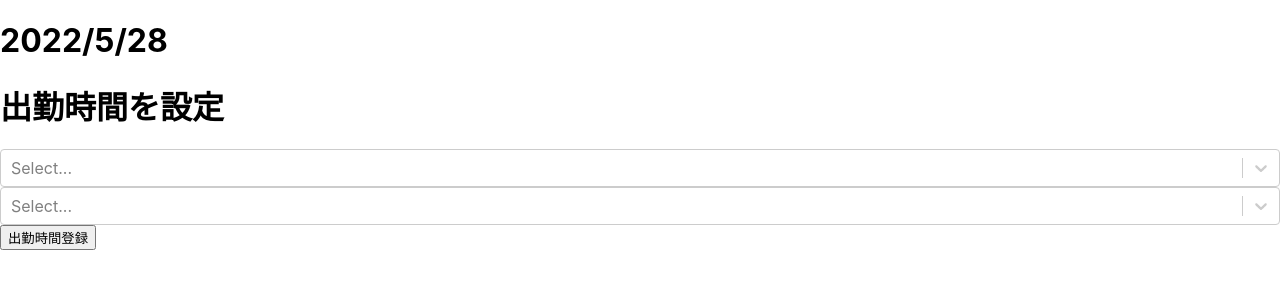
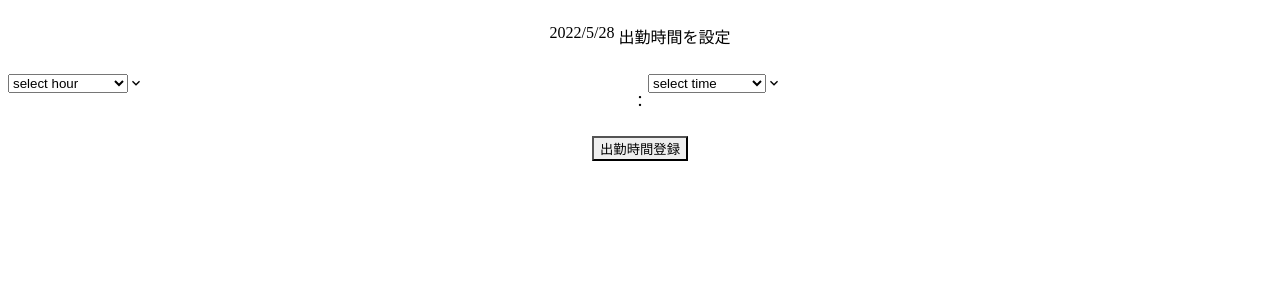
Before and after one commit to sanamaruDev/react-practice, a React (Create React App) app: page /attendance in a window 1280 px wide. Shown: the top 300 px of the page. Built offline with nearby package versions, Linux system fonts and the light colour scheme.

Commit message:
chakra ui 導入

```diff
--- a/package.json
+++ b/package.json
@@ -3,6 +3,9 @@
   "version": "0.1.0",
   "private": true,
   "dependencies": {
+    "@chakra-ui/react": "^2.2.1",
+    "@emotion/react": "^11.9.3",
+    "@emotion/styled": "^11.9.3",
     "@testing-library/jest-dom": "^5.16.4",
     "@testing-library/react": "^13.3.0",
     "@testing-library/user-event": "^13.5.0",
@@ -10,11 +13,11 @@
     "@types/node": "^16.11.41",
     "@types/react": "^18.0.14",
     "@types/react-dom": "^18.0.5",
+    "framer-motion": "^6.3.16",
     "react": "^18.2.0",
     "react-dom": "^18.2.0",
     "react-router-dom": "^6.3.0",
     "react-scripts": "5.0.1",
-    "react-select": "^5.3.2",
     "typescript": "^4.7.4",
     "web-vitals": "^2.1.4"
   },
--- a/src/App.tsx
+++ b/src/App.tsx
@@ -1,20 +1,14 @@
 import { Link } from "react-router-dom";
+import { Box } from "@chakra-ui/react";
 
 import './App.css';
 
-function App() {
+export const App = () => {
   return (
-    <div className="App">
-        <div>
-          <Link to="/attendance">出勤時間登録</Link>
-          <br/>
-          <Link to="/leaving">退勤時間登録</Link>
-          <br/>
-          <Link to="/workingtimelist">一覧表示</Link>
-          <br/>
-      </div>
-    </div>
+    <Box justifyContent="center" margin="8">
+      <Link to="/attendance">出勤時間登録</Link>
+      <Link to="/leaving">退勤時間登録</Link>
+      <Link to="/workingtimelist">一覧表示</Link>
+    </Box>
   );
-}
-
-export default App;
+};
--- a/src/pages/Attendance.tsx
+++ b/src/pages/Attendance.tsx
@@ -1,33 +1,36 @@
-import Select from 'react-select';
-
-const optionsHours = [
-    { value: '08', label: '08' },
-    { value: '09', label: '09' },
-    { value: '10', label: '10' },
-    { value: '11', label: '11' },
-    { value: '12', label: '12' },
-    { value: '13', label: '13' },
-    { value: '14', label: '14' },
-    { value: '15', label: '15' }
-];
-
-const optionsTimes = [
-    { value: '00', label: '00' },
-    { value: '15', label: '15' },
-    { value: '30', label: '30' },
-    { value: '45', label: '45' }
-];
+import { Box, Text, Select, Button } from "@chakra-ui/react"
 
 const today = new Date();
 
 export const Attendance = () => {
     return (
         <div>
-            <h1>{today.getFullYear() + "/" + today.getMonth() + "/" + today.getDate()}</h1>
-            <h1>出勤時間を設定</h1>
-            <Select options={optionsHours}/>
-            <Select options={optionsTimes}/>
-            <button>出勤時間登録</button>
+            <Box display="flex" justifyContent="center" margin="8">
+                <Text fontSize='3xl' fontFamily="Meiryo" marginInline="2">{today.getFullYear() + "/" + today.getMonth() + "/" + today.getDate()}</Text>
+                <Text fontSize='3xl' fontFamily="Meiryo" marginInline="2">出勤時間を設定</Text>
+            </Box>
+            <Box display="flex" justifyContent="center" margin="8">
+                <Select placeholder='select hour'>
+                    <option value='08'>08</option>
+                    <option value='09'>09</option>
+                    <option value='10'>10</option>
+                    <option value='11'>11</option>
+                    <option value='12'>12</option>
+                    <option value='13'>13</option>
+                    <option value='14'>14</option>
+                    <option value='15'>15</option>
+                </Select>
+                <Text fontSize="3xl">：</Text>
+                <Select placeholder='select time'>
+                    <option value='00'>00</option>
+                    <option value='15'>15</option>
+                    <option value='30'>30</option>
+                    <option value='45'>45</option>
+                </Select>
+            </Box>
+            <Box display="flex" justifyContent="center" margin="8">
+                <Button>出勤時間登録</Button>
+            </Box>
         </div>
     );
 };
--- a/src/pages/Leaving.tsx
+++ b/src/pages/Leaving.tsx
@@ -1,29 +1,4 @@
-import Select from "react-select";
-
-const optionsHours = [
-    { value: '12', label: '12' },
-    { value: '13', label: '13' },
-    { value: '14', label: '14' },
-    { value: '15', label: '15' },
-    { value: '16', label: '16' },
-    { value: '17', label: '17' },
-    { value: '18', label: '18' },
-    { value: '19', label: '19' },
-    { value: '20', label: '20' },
-    { value: '21', label: '21' },
-    { value: '22', label: '22' },
-    { value: '23', label: '23' },
-    { value: '24', label: '24' },
-    { value: '25', label: '25' },
-    { value: '26', label: '26' }
-];
-
-const optionsTimes = [
-    { value: '00', label: '00' },
-    { value: '15', label: '15' },
-    { value: '30', label: '30' },
-    { value: '45', label: '45' }
-];
+import { Select } from "@chakra-ui/react"
 
 const today = new Date();
 
@@ -32,8 +7,22 @@ export const Leaving = () => {
         <div>
             <h1>{today.getFullYear() + "/" + today.getMonth() + "/" + today.getDate()}</h1>
             <h1>退勤時間を設定</h1>
-            <Select options={optionsHours} />
-            <Select options={optionsTimes} />
+            <Select placeholder='select hour'>
+                <option value='08'>08</option>
+                <option value='09'>09</option>
+                <option value='10'>10</option>
+                <option value='11'>11</option>
+                <option value='12'>12</option>
+                <option value='13'>13</option>
+                <option value='14'>14</option>
+                <option value='15'>15</option>
+            </Select>
+            <Select placeholder='select time'>
+                <option value='00'>00</option>
+                <option value='15'>15</option>
+                <option value='30'>30</option>
+                <option value='45'>45</option>
+            </Select>
             <button>退勤時間登録</button>
         </div>
     );
```
Also changed, not shown: 1 other file (tests, documents, lock files or other folders).
